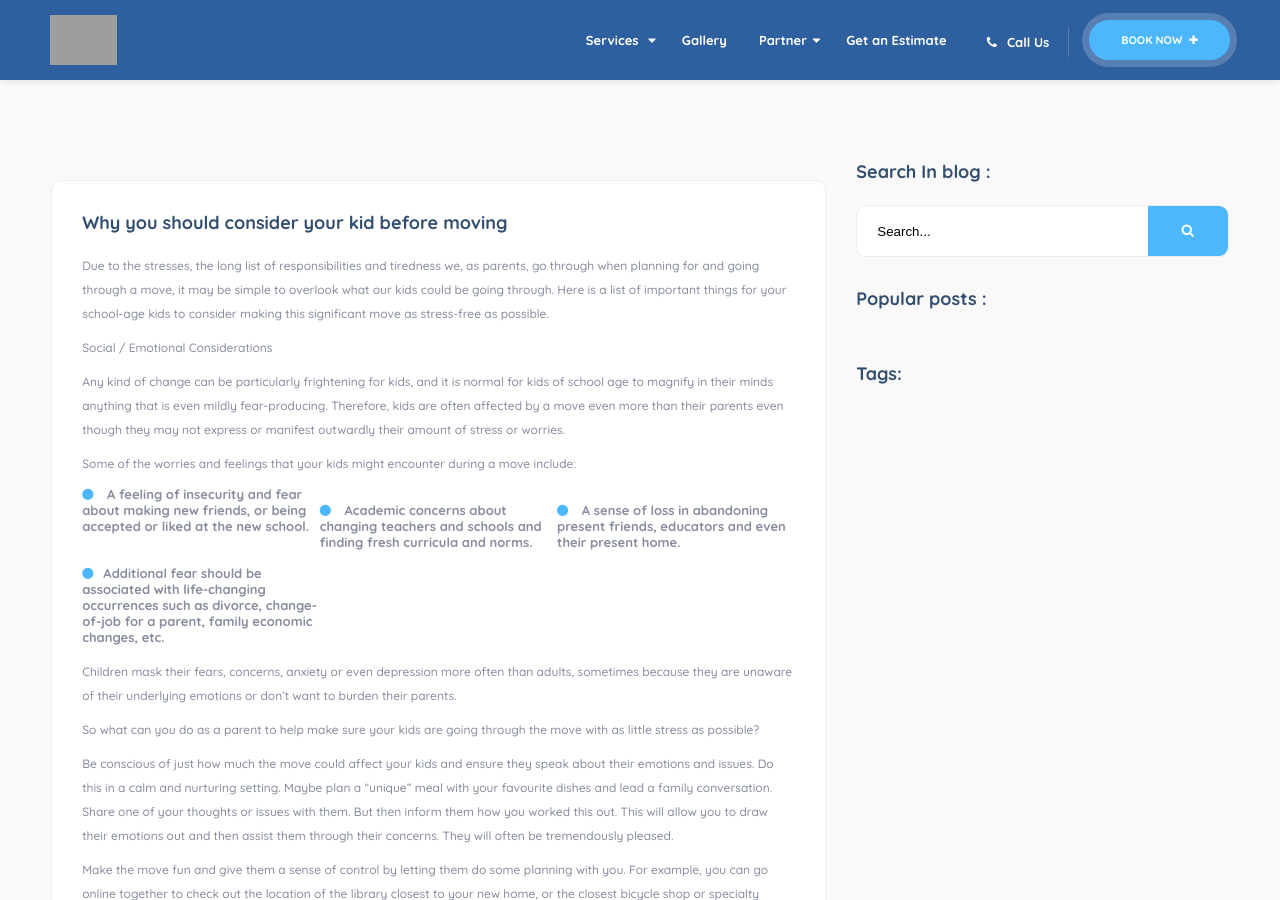
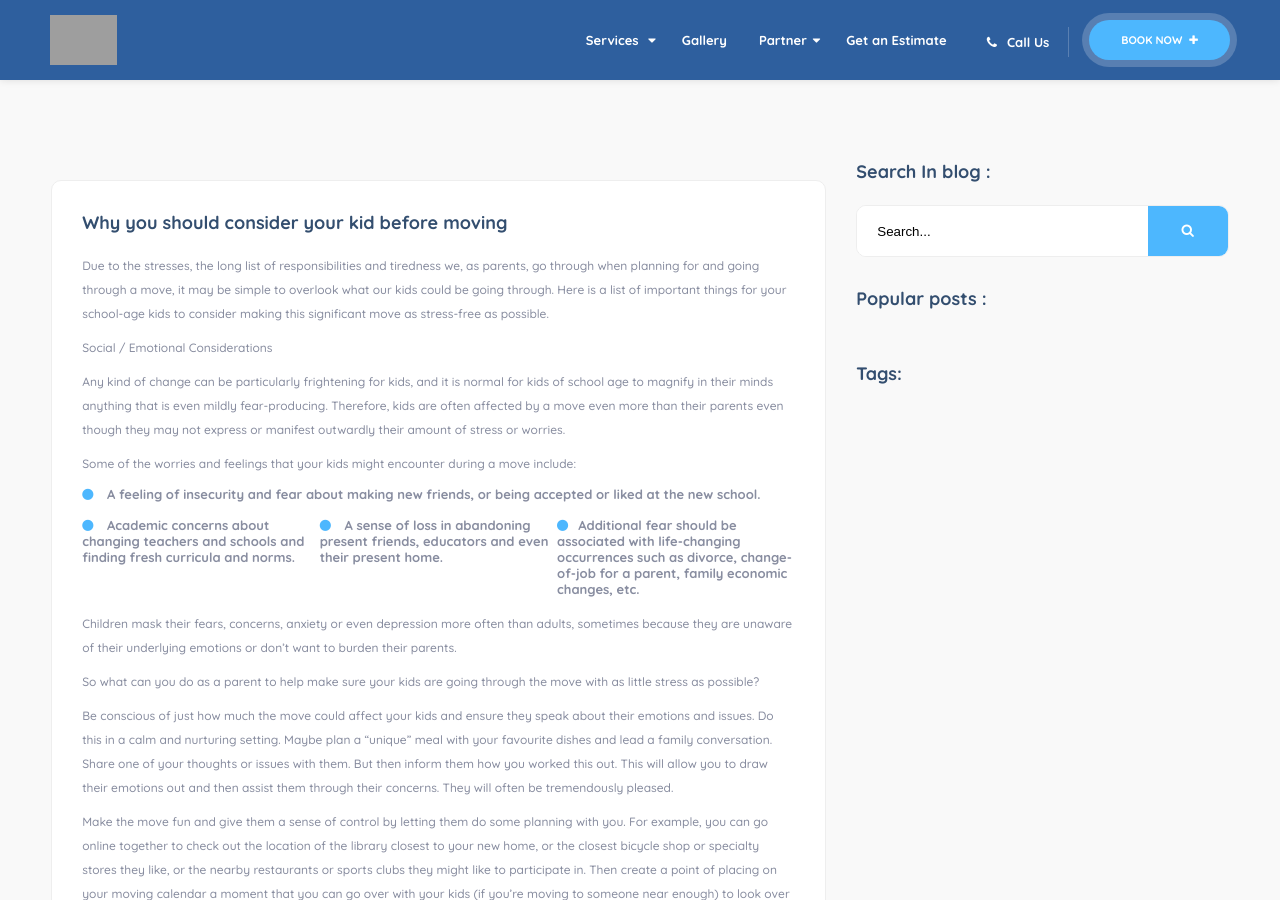
Before and after one commit to movingblog/Final, a Jekyll site: the page built from _posts/2019-07-24-Why-you-should-consider your-kid-before-moving.md, in a window 1280 px wide and 900 px high. Built offline with Jekyll 4.4.1, drawn with Linux system fonts in a browser that asks for light colours; grey boxes are pictures that could not be loaded.

Commit message:
Update 2019-07-24-Why-you-should-consider your-kid-before-moving.md

```diff
--- a/_posts/2019-07-24-Why-you-should-consider your-kid-before-moving.md
+++ b/_posts/2019-07-24-Why-you-should-consider your-kid-before-moving.md
@@ -16,7 +16,7 @@
 
 <div class="listing-features fl-wrap">
                                                 <ul>
-                                                    <li><i class="fa fa-circle"></i> A feeling of insecurity and fear about making new friends, or being accepted or liked at the new school.</li><br/>
+                                                    <li style="width:100%"><i class="fa fa-circle"></i> A feeling of insecurity and fear about making new friends, or being accepted or liked at the new school.</li><br/>
                                                     <li><i class="fa fa-circle"></i> Academic concerns about changing teachers and schools and finding fresh curricula and norms.</li>
                                                     <li><i class="fa fa-circle"></i> A sense of loss in abandoning present friends, educators and even their present home.
 </li>
```
